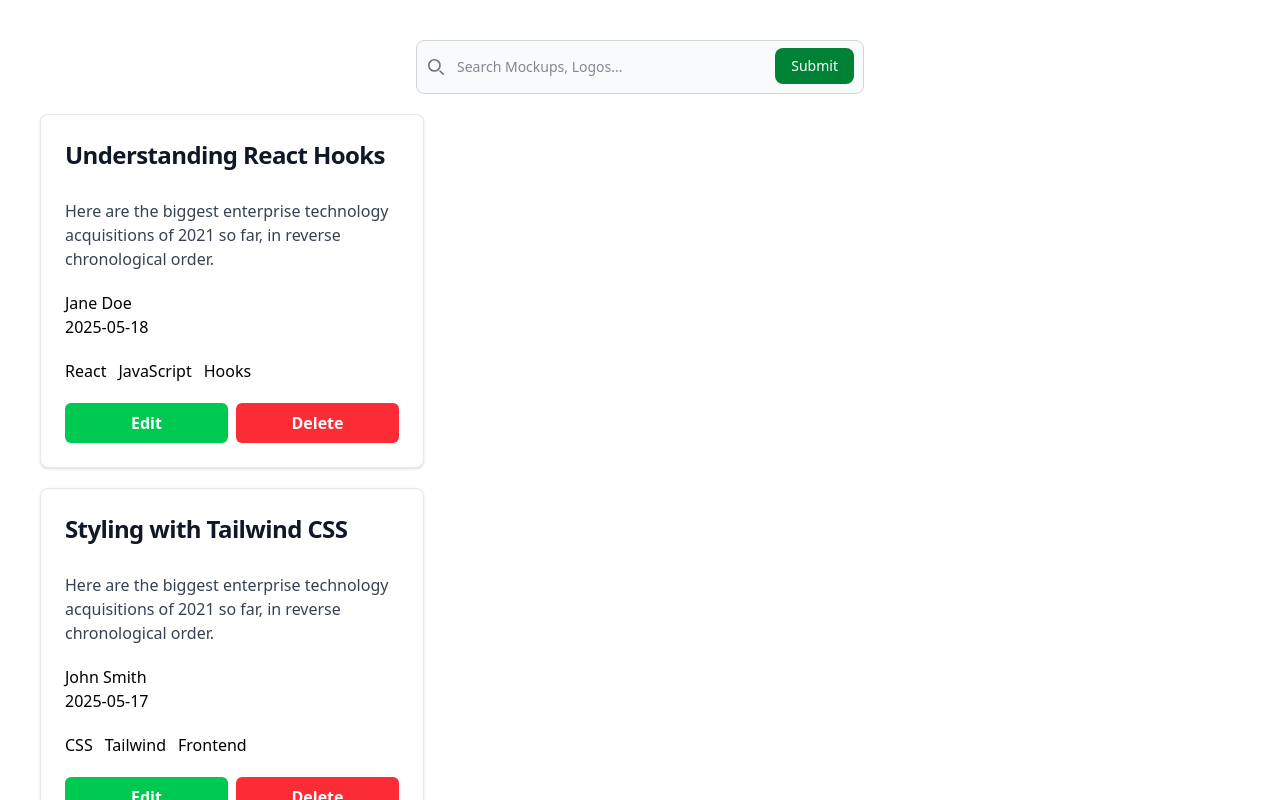
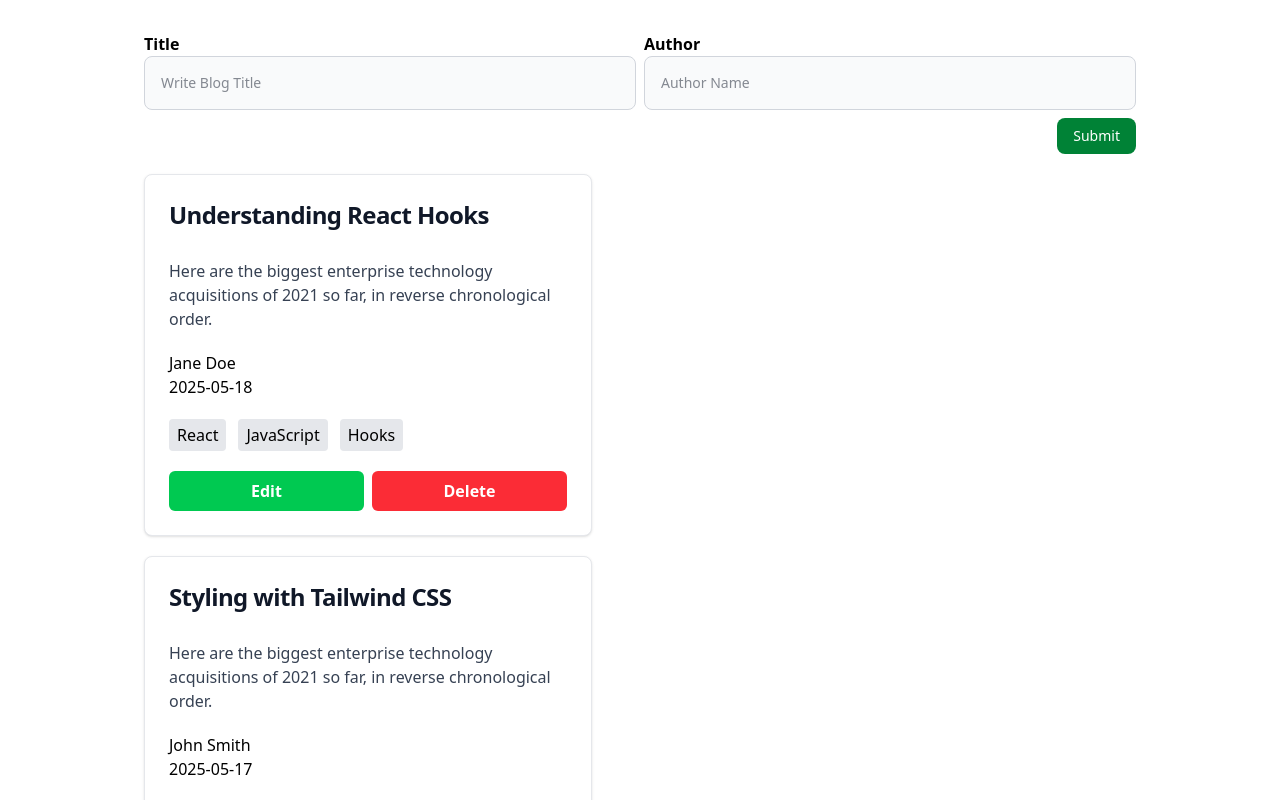
Before and after one commit to rakib00-dev/react-json-server, a React (Vite) app: page / in a window 1280 px wide. Shown: the top 800 px of the page. Built offline with nearby package versions, Linux system fonts and the light colour scheme; data requests are answered from the project's data file.

Commit message:
updated the addData

```diff
--- a/src/App.jsx
+++ b/src/App.jsx
@@ -30,7 +30,7 @@ function App() {
   // const addBlog = ()
 
   return (
-    <div className="m-10 grid gap-5">
+    <div className="max-w-5xl mx-auto p-4 m-10 mt-4 grid gap-5">
       <TakeInput />
       <AddData data={data} />
     </div>
--- a/src/components/AddData.jsx
+++ b/src/components/AddData.jsx
@@ -5,7 +5,7 @@ const AddData = ({ data }) => {
     <div className="grid gap-5">
       {data.map((e, i) => (
         <div
-          className="grid max-w-sm p-6 bg-white border border-gray-200 rounded-lg shadow-sm hover:bg-gray-100 dark:bg-gray-800 dark:border-gray-700 dark:hover:bg-gray-700 gap-5"
+          className="grid w-11/12 max-w-md p-6 bg-white border border-gray-200 rounded-lg shadow-sm hover:bg-gray-100  gap-5"
           key={i}
         >
           <h1 className="mb-2 text-2xl font-bold tracking-tight text-gray-900 dark:text-white">
@@ -24,7 +24,7 @@ const AddData = ({ data }) => {
 
           <span className="flex gap-3">
             {e.tags.map((e) => (
-              <span>{e}</span>
+              <span className="bg-gray-200 py-1 px-2 rounded-sm">{e}</span>
             ))}
           </span>
 
--- a/src/components/TakeInput.jsx
+++ b/src/components/TakeInput.jsx
@@ -1,40 +1,36 @@
 const TakeInput = () => {
   return (
-    <form className="max-w-md mx-auto w-full">
-      <label
-        htmlFor="default-search"
-        className="mb-2 text-sm font-medium text-gray-900 sr-only dark:text-white"
-      >
-        Search
-      </label>
-      <div className="relative">
-        <div className="absolute inset-y-0 start-0 flex items-center ps-3 pointer-events-none">
-          <svg
-            className="w-4 h-4 text-gray-500 dark:text-gray-400"
-            aria-hidden="true"
-            xmlns="http://www.w3.org/2000/svg"
-            fill="none"
-            viewBox="0 0 20 20"
-          >
-            <path
-              stroke="currentColor"
-              strokeLinecap="round"
-              strokeLinejoin="round"
-              strokeWidth="2"
-              d="m19 19-4-4m0-7A7 7 0 1 1 1 8a7 7 0 0 1 14 0Z"
-            />
-          </svg>
+    <form className="mx-auto w-full grid gap-2">
+      <div className="grid md:grid-cols-2 gap-2">
+        <div>
+          <label htmlFor="title" className="text-md font-semibold">
+            Title
+          </label>
+          <input
+            type="text"
+            id="title"
+            className="block w-full p-4 text-sm text-gray-900 border border-gray-300 rounded-lg bg-gray-50  outline-none "
+            placeholder="Write Blog Title"
+            required
+          />
         </div>
-        <input
-          type="search"
-          id="default-search"
-          className="block w-full p-4 ps-10 text-sm text-gray-900 border border-gray-300 rounded-lg bg-gray-50 focus:ring-green-500 focus:border-green-500 dark:bg-gray-700 dark:border-gray-600 dark:placeholder-gray-400 dark:text-white dark:focus:ring-green-500 dark:focus:border-green-500 outline-none "
-          placeholder="Search Mockups, Logos..."
-          required
-        />
+        <div>
+          <label htmlFor="author" className="text-md font-semibold">
+            Author
+          </label>
+          <input
+            type="text"
+            id="author"
+            className="block w-full p-4 text-sm text-gray-900 border border-gray-300 rounded-lg bg-gray-50  outline-none "
+            placeholder="Author Name"
+            required
+          />
+        </div>
+      </div>
+      <div className="w-full flex justify-end">
         <button
           type="submit"
-          className="text-white absolute end-2.5 bottom-2.5 bg-green-700 hover:bg-green-800 focus:ring-4 focus:outline-none focus:ring-green-300 font-medium rounded-lg text-sm px-4 py-2 dark:bg-green-600 dark:hover:bg-green-700 dark:focus:ring-green-800 cursor-pointer"
+          className=" text-white relative bg-green-700 hover:bg-green-800 font-medium rounded-lg text-sm px-4 py-2 cursor-pointer w-fit"
         >
           Submit
         </button>
```
